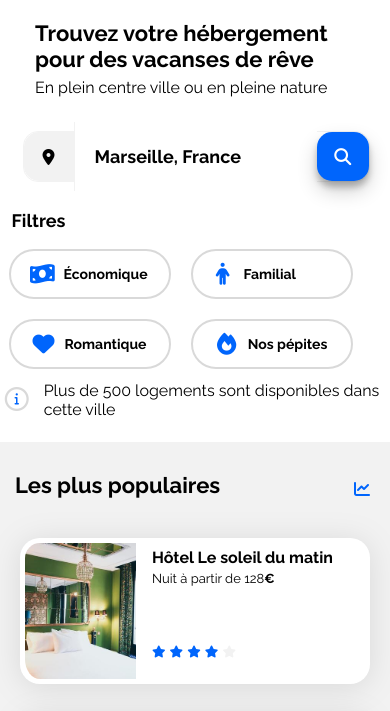
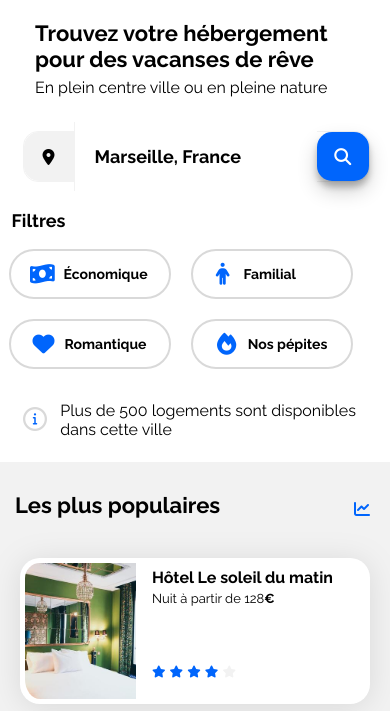
Before and after one commit to EGewalt/Projet-Booki, a plain HTML site: page index.html in a window 390 px wide. Shown: the part 128-839 px from the top of the page. Drawn offline with Linux system fonts and the light colour scheme.

Commit message:
ajustement icon-text

```diff
--- a/css/style.css
+++ b/css/style.css
@@ -788,8 +788,9 @@ footer {
     }
 
     .icon-text {
-        width: 100%;
-
+        width: 90%;
+        padding-left: 20px;
+        padding-top: 30px;
     }
 
     /* Hebergement et Populaire */
```
